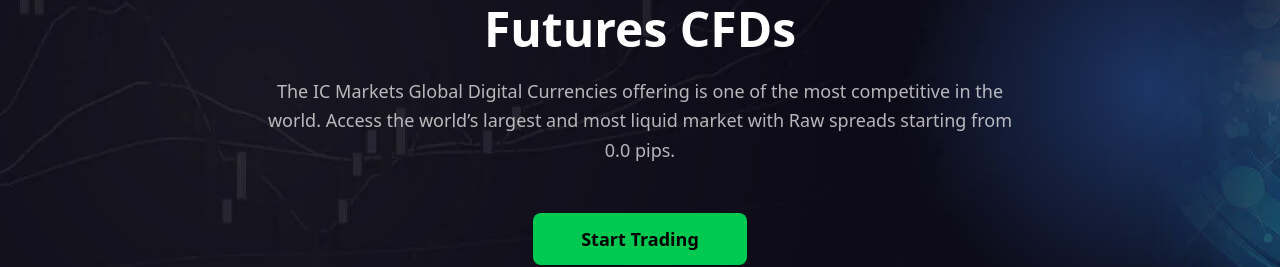
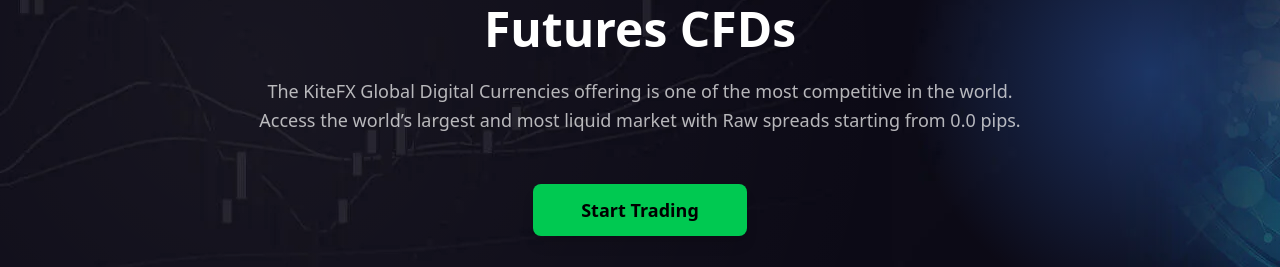
Before and after one commit to Abhishek3821/Kitefx, a React (Vite) app: page /futures-cfds in a window 1280 px wide. Shown: the part 203-470 px from the top of the page. Built offline with nearby package versions, Linux system fonts and the light colour scheme.

Commit message:
Removed IC Market

```diff
--- a/src/pages/futures-cfds.jsx
+++ b/src/pages/futures-cfds.jsx
@@ -1,4 +1,3 @@
-
 import Banner from "../components/Banner";
 import { assets } from "../assets/assets";
 import FuturesFactsSection from "../components/FuturesFactsSection";
@@ -6,25 +5,20 @@
 import UpcomingExpiringMarkets from "../components/UpcomingExpiringMarkets";
 import CommoditiesExpiryTable from "../components/CommoditiesExpiryTable";
 
-
-
-
 export default function FuturesCFDs() {
   return (
     <div>
       <Banner
-        title="Futures CFDs"
-        description="The IC Markets Global Digital Currencies offering is one of the most competitive in the world. Access the world’s largest and most liquid market with Raw spreads starting from 0.0 pips."
+        title="Futures CFDs "
+        description="The KiteFX  Global Digital Currencies offering is one of the most competitive in the world. Access the world’s largest and most liquid market with Raw spreads starting from 0.0 pips. "
         buttonText="Start Trading"
         onButtonClick={() => console.log("CTA clicked")}
         backgroundImage={assets.kitefx20}
       />
-     <FuturesFactsSection/>
-     <FuturesCFDExample/>
-     <UpcomingExpiringMarkets/>
-     <CommoditiesExpiryTable/>
-
-
+      <FuturesFactsSection />
+      <FuturesCFDExample />
+      <UpcomingExpiringMarkets />
+      <CommoditiesExpiryTable />
     </div>
   );
 }
```
